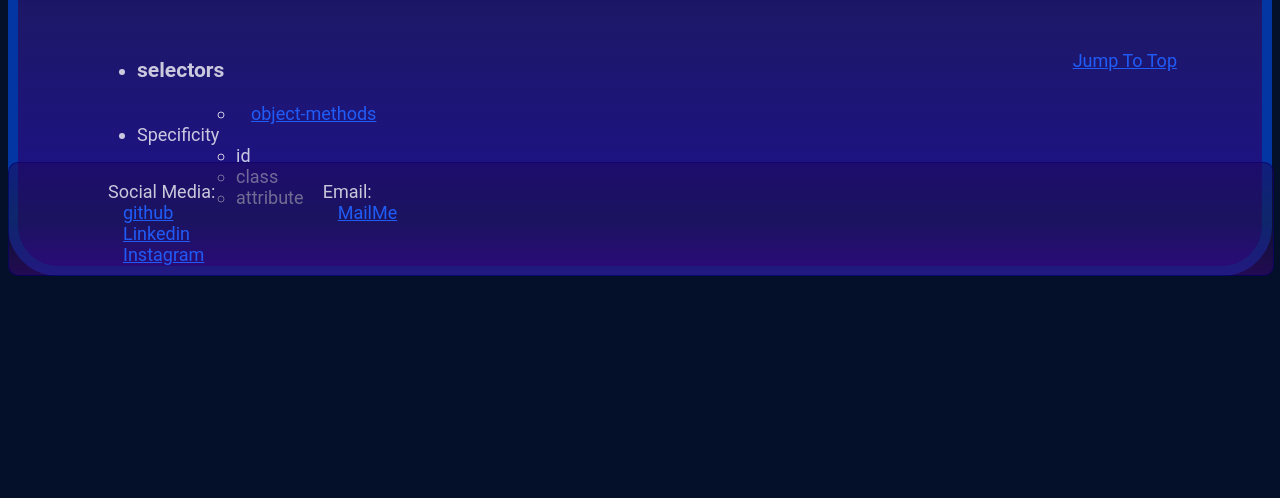
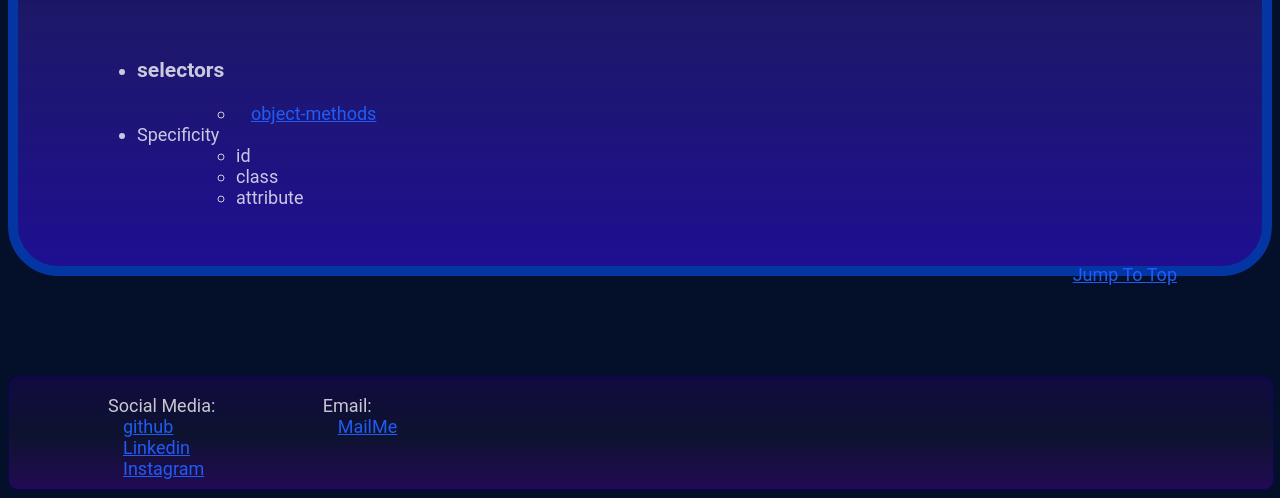
Before and after one commit to houtan-rocky/hootan-rocky.github.io, a plain HTML site: page index.html in a window 1280 px wide. Shown: the part 1376-1874 px from the top of the page. Before the commit the page ends 1670 px from the top, so only its background shows below. Drawn offline with Linux system fonts and the light colour scheme.

Commit message:
footer bug fixed

```diff
--- a/css/index.css
+++ b/css/index.css
@@ -96,8 +96,8 @@ video {
 #footer {
 	border: 1px solid rgba(3, 3, 102, 0.653);
 	border-radius: 10px;
-	position: absolute;
-	bottom: 0;
+	/* position: absolute; */
+	bottom: 50px;
 	width: 100%;
 	height: 7rem; /* Footer height */
 	background-image: linear-gradient(
@@ -139,6 +139,7 @@ video {
 		rgb(29, 24, 105),
 		rgb(30, 15, 145)
 	);
+	margin-bottom: 100px;
 }
 
 nav a {
```
